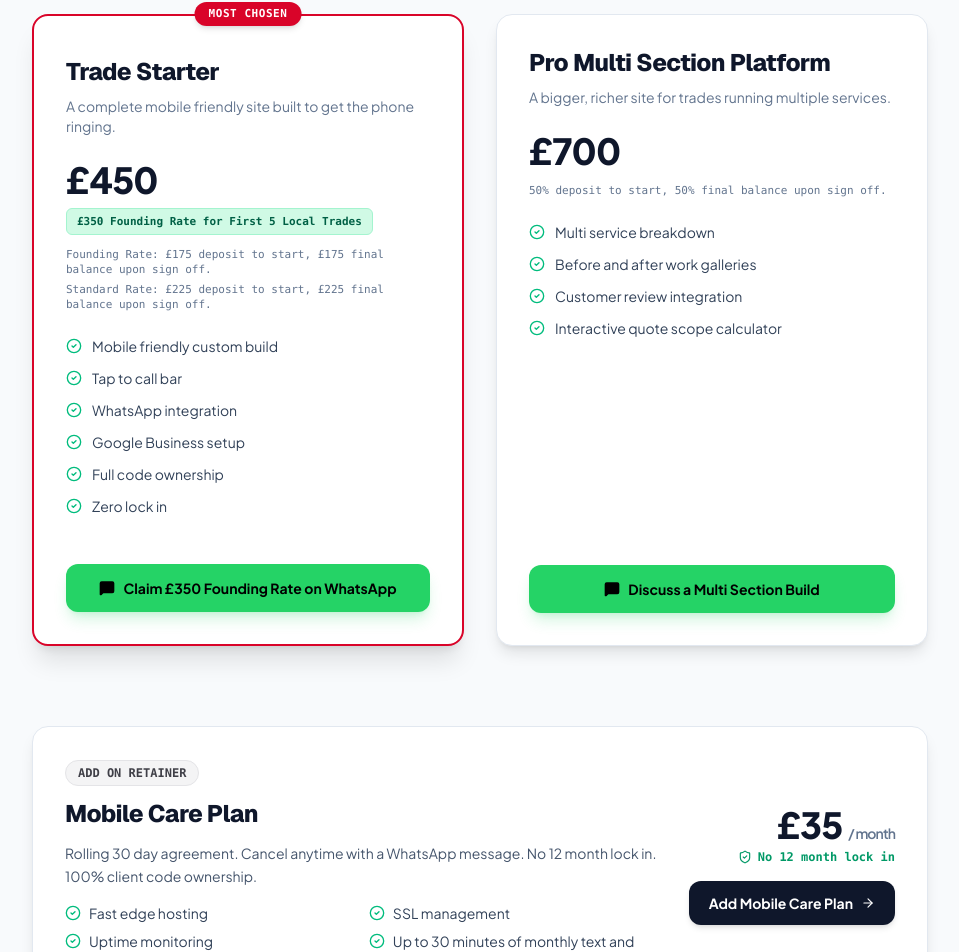
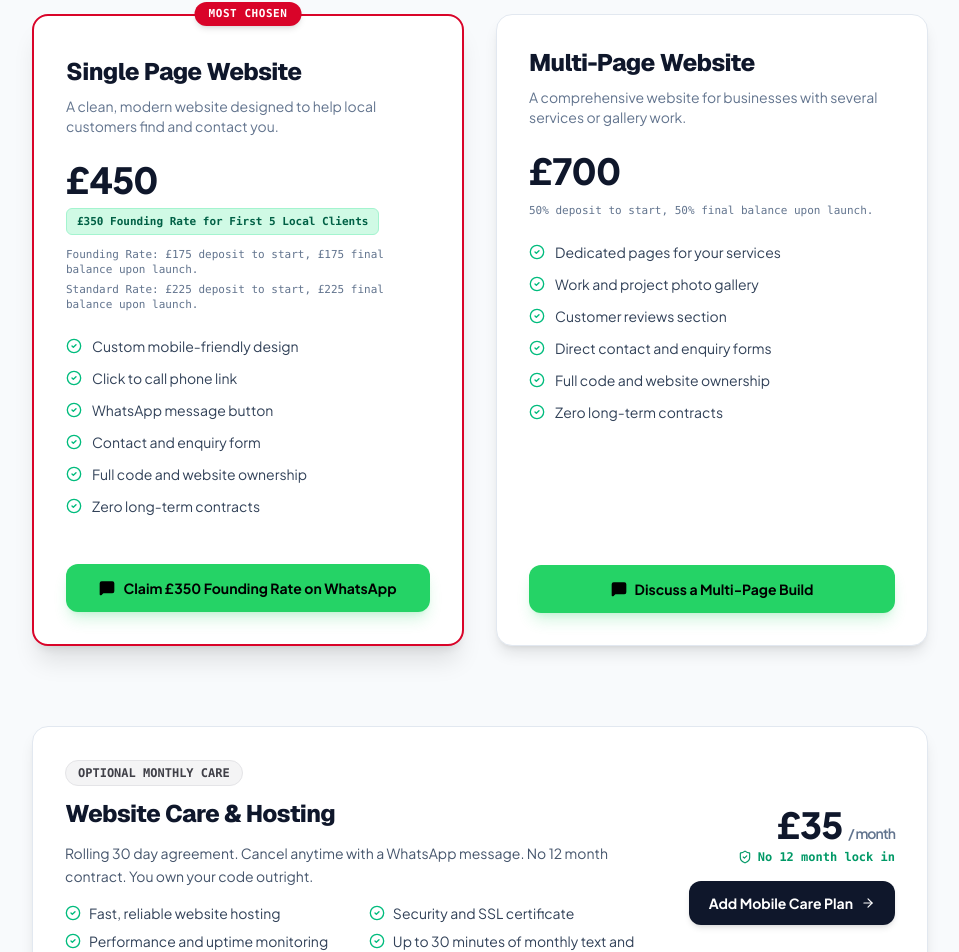
Before and after one commit to stokie2605/dean-wilshaw-web-development, a React (Vite) app: page /pricing in a window 1280 px wide. Shown: the part 295-1247 px from the top of the page, without its empty margins (160-1119 px from the left). Built offline with nearby package versions, Linux system fonts and the light colour scheme.

Commit message:
fix: remove trade jargon, remove false promises, and clean up modal and hero preview

```diff
--- a/src/components/Header.tsx
+++ b/src/components/Header.tsx
@@ -53,7 +53,7 @@ export const Header: React.FC<HeaderProps> = ({ onOpenQuote }) => {
               Design Systems Web
             </span>
             <span className="text-[8px] sm:text-[10px] tracking-widest uppercase font-mono font-semibold text-slate-500 dark:text-zinc-400 mt-1 leading-none">
-              DIGITAL INFRASTRUCTURE
+              WEB DESIGN &amp; DEVELOPMENT
             </span>
           </div>
         </Link>
--- a/src/components/HeroSection.tsx
+++ b/src/components/HeroSection.tsx
@@ -1,7 +1,7 @@
 import React from 'react';
 import { useNavigate } from 'react-router-dom';
 import { Spotlight } from './ui/Spotlight';
-import { ArrowRight, MessageSquare, Phone, Wrench, ShieldCheck, BadgeCheck } from 'lucide-react';
+import { ArrowRight, MessageSquare, Phone } from 'lucide-react';
 
 interface HeroSectionProps {
   onOpenWhatsApp?: () => void;
@@ -27,18 +27,18 @@ export const HeroSection: React.FC<HeroSectionProps> = ({ onOpenWhatsApp }) => {
           {/* Top Badge */}
           <div className="flex flex-wrap gap-2 justify-start mb-1 w-full">
             <div className="bg-zinc-100 text-zinc-700 border border-zinc-200 dark:bg-zinc-900/80 dark:text-zinc-300 dark:border-zinc-800 text-xs px-3 py-1 rounded-full font-medium shadow-sm">
-              <span>Solo Local Engineer &bull; Stoke on Trent &amp; Cheshire &bull; 100% Website Ownership</span>
+              <span>Dean Wilshaw &bull; Web Developer &bull; Stoke-on-Trent &amp; Cheshire</span>
             </div>
           </div>
 
           {/* Main Display Headline */}
           <h1 className="text-3xl sm:text-4xl md:text-5xl font-extrabold tracking-tight leading-tight text-slate-900 dark:text-zinc-100 transition-colors duration-300">
-            Websites and Lead Engines for UK Trades.
+            Clean, Fast Websites for Local Businesses.
           </h1>
 
           {/* Subtitle */}
           <p className="text-base sm:text-lg text-slate-600 dark:text-zinc-400 leading-relaxed max-w-2xl font-normal transition-colors duration-300">
-            Fast, custom mobile websites engineered for local plumbers, electricians, roofers, and builders. Built mobile friendly from the ground up, with instant tap to call buttons, zero agency middle management, and 100% code ownership.
+            Modern, mobile-friendly websites for independent businesses across Stoke-on-Trent and Cheshire. Straightforward pricing, direct contact buttons, and zero monthly contracts.
           </p>
 
           {/* Call to Actions */}
@@ -54,7 +54,7 @@ export const HeroSection: React.FC<HeroSectionProps> = ({ onOpenWhatsApp }) => {
               onClick={() => navigate('/pricing')}
               className="px-6 py-3.5 rounded-xl bg-white dark:bg-zinc-900/60 border border-slate-200 dark:border-zinc-800 text-slate-800 dark:text-zinc-200 hover:bg-slate-50 dark:hover:bg-zinc-800 hover:border-slate-300 dark:hover:border-zinc-700 font-bold text-sm transition-all flex items-center justify-center gap-2 group"
             >
-              <span>View Fixed Packages (£350 Founding Rate)</span>
+              <span>View Packages &amp; Pricing</span>
               <ArrowRight className="w-4 h-4 group-hover:translate-x-1 transition-transform" />
             </button>
           </div>
@@ -62,69 +62,61 @@ export const HeroSection: React.FC<HeroSectionProps> = ({ onOpenWhatsApp }) => {
           {/* Visual Interactive Cards / Micro Proof Neutral Slate Pills */}
           <div className="flex flex-wrap gap-2.5 pt-3 border-t border-slate-200 dark:border-zinc-800 w-full max-w-2xl">
             <div className="bg-zinc-100 text-zinc-700 border border-zinc-200 dark:bg-zinc-900/80 dark:text-zinc-300 dark:border-zinc-800 text-xs px-3 py-1.5 rounded-full font-medium shadow-sm">
-              Mobile Friendly by Design
+              Mobile-Friendly Design
             </div>
             <div className="bg-zinc-100 text-zinc-700 border border-zinc-200 dark:bg-zinc-900/80 dark:text-zinc-300 dark:border-zinc-800 text-xs px-3 py-1.5 rounded-full font-medium shadow-sm">
-              Tap to Call Built In
+              Direct Contact Buttons
             </div>
             <div className="bg-zinc-100 text-zinc-700 border border-zinc-200 dark:bg-zinc-900/80 dark:text-zinc-300 dark:border-zinc-800 text-xs px-3 py-1.5 rounded-full font-medium shadow-sm">
-              No Multi Year Contracts
+              No Long-Term Contracts
             </div>
           </div>
         </div>
 
-        {/* Right Column: Mobile Showcase Card */}
+        {/* Right Column: Clean Business Preview Card */}
         <div className="lg:col-span-5 relative w-full flex flex-col justify-center items-center">
           <div className="w-full max-w-xs mx-auto">
-            <div className="rounded-[2.25rem] border-4 border-slate-900 dark:border-zinc-800 bg-slate-900 dark:bg-black shadow-2xl overflow-hidden">
-              <div className="rounded-[1.75rem] overflow-hidden bg-[#f4f7f9]">
+            <div className="rounded-2xl border border-slate-200 dark:border-zinc-800 bg-white dark:bg-[#0A0D14] shadow-xl overflow-hidden">
+              {/* Card Header */}
+              <div className="bg-slate-100 dark:bg-zinc-900 px-4 py-3 border-b border-slate-200 dark:border-zinc-800 flex items-center justify-between">
+                <div className="flex items-center gap-1.5">
+                  <div className="w-2.5 h-2.5 rounded-full bg-slate-300 dark:bg-zinc-700"></div>
+                  <div className="w-2.5 h-2.5 rounded-full bg-slate-300 dark:bg-zinc-700"></div>
+                  <div className="w-2.5 h-2.5 rounded-full bg-slate-300 dark:bg-zinc-700"></div>
+                </div>
+                <span className="text-[11px] font-medium text-slate-500 dark:text-zinc-400">Mobile View</span>
+              </div>
 
-                {/* Mock status bar */}
-                <div className="h-7 bg-slate-900 dark:bg-black flex items-center justify-center">
-                  <div className="w-16 h-1.5 rounded-full bg-slate-700"></div>
+              {/* Card Body */}
+              <div className="p-5 flex flex-col gap-4">
+                <div>
+                  <span className="text-[11px] font-semibold text-slate-500 dark:text-zinc-400 uppercase tracking-wider">
+                    Independent Business
+                  </span>
+                  <h3 className="text-xl font-extrabold text-slate-900 dark:text-white mt-1 leading-tight">
+                    Your Business Name
+                  </h3>
+                  <p className="text-xs text-slate-600 dark:text-zinc-400 mt-1.5 leading-relaxed">
+                    Clear service description, genuine customer reviews, and direct contact buttons so local customers can reach you immediately.
+                  </p>
                 </div>
 
-                {/* Trade site header */}
-                <div className="bg-white px-4 py-3 border-b border-slate-200 flex items-center gap-2">
-                  <div className="w-7 h-7 rounded-full bg-[#D90429]/10 flex items-center justify-center">
-                    <Wrench className="w-3.5 h-3.5 text-[#D90429]" />
+                <div className="space-y-2 pt-1">
+                  <div className="w-full bg-[#D90429] text-white font-bold py-2.5 rounded-xl shadow-sm flex items-center justify-center gap-2 text-xs">
+                    <Phone className="w-3.5 h-3.5" />
+                    <span>Call Direct: 01782 000000</span>
                   </div>
-                  <span className="font-bold text-slate-800 text-xs">Local Trade Co.</span>
+                  <div className="w-full bg-[#25D366] text-black font-bold py-2.5 rounded-xl shadow-sm flex items-center justify-center gap-2 text-xs">
+                    <MessageSquare className="w-3.5 h-3.5 fill-current" />
+                    <span>Chat on WhatsApp</span>
+                  </div>
                 </div>
 
-                {/* Content */}
-                <div className="p-4 flex flex-col gap-3">
-                  <div className="bg-[#D90429] rounded-2xl p-4 text-white shadow-lg">
-                    <p className="text-[10px] font-bold uppercase tracking-wider text-white/80 mb-1">
-                      Fast Response
-                    </p>
-                    <h3 className="text-lg font-bold mb-3 leading-tight">
-                      Need a Quote Today?
-                    </h3>
-                    <button className="w-full bg-white text-[#D90429] font-bold py-2.5 rounded-xl shadow-md flex items-center justify-center gap-2 text-xs">
-                      <Phone className="w-3.5 h-3.5" />
-                      Tap to Call
-                    </button>
-                  </div>
-
-                  <button className="w-full bg-[#25D366] text-black font-bold py-2.5 rounded-xl shadow-sm flex items-center justify-center gap-2 text-xs">
-                    <MessageSquare className="w-3.5 h-3.5 fill-current" />
-                    Message on WhatsApp
-                  </button>
-
-                  <div className="bg-white rounded-xl p-3 border border-slate-100 flex items-center gap-2.5">
-                    <BadgeCheck className="w-5 h-5 text-emerald-500 shrink-0" />
-                    <span className="text-[11px] font-semibold text-slate-700 leading-tight">
-                      Mobile Friendly by Design
-                    </span>
-                  </div>
+                <div className="pt-2 border-t border-slate-100 dark:border-zinc-800/80 flex items-center justify-between text-[11px] text-slate-500 dark:text-zinc-400">
+                  <span>Stoke &amp; Cheshire</span>
+                  <span className="font-semibold text-slate-700 dark:text-zinc-300">Fast Loading</span>
                 </div>
               </div>
-            </div>
-
-            <div className="mt-4 flex items-center justify-center gap-2 text-xs font-medium text-slate-500 dark:text-zinc-400">
-              <ShieldCheck className="w-4 h-4 text-emerald-500" />
-              <span>Live trade site mockup, built mobile first</span>
             </div>
           </div>
         </div>
--- a/src/pages/PricingPage.tsx
+++ b/src/pages/PricingPage.tsx
@@ -35,46 +35,48 @@ type PricingTier = {
 
 const PRICING_TIERS: PricingTier[] = [
   {
-    id: 'trade-starter',
-    title: 'Trade Starter',
-    subtitle: 'A complete mobile friendly site built to get the phone ringing.',
+    id: 'single-page',
+    title: 'Single Page Website',
+    subtitle: 'A clean, modern website designed to help local customers find and contact you.',
     price: '£450',
-    priceBadge: '£350 Founding Rate for First 5 Local Trades',
+    priceBadge: '£350 Founding Rate for First 5 Local Clients',
     termLines: [
-      'Founding Rate: £175 deposit to start, £175 final balance upon sign off.',
-      'Standard Rate: £225 deposit to start, £225 final balance upon sign off.',
+      'Founding Rate: £175 deposit to start, £175 final balance upon launch.',
+      'Standard Rate: £225 deposit to start, £225 final balance upon launch.',
     ],
     bullets: [
-      'Mobile friendly custom build',
-      'Tap to call bar',
-      'WhatsApp integration',
-      'Google Business setup',
-      'Full code ownership',
-      'Zero lock in',
+      'Custom mobile-friendly design',
+      'Click to call phone link',
+      'WhatsApp message button',
+      'Contact and enquiry form',
+      'Full code and website ownership',
+      'Zero long-term contracts',
     ],
     ctaText: 'Claim £350 Founding Rate on WhatsApp',
-    whatsappMessage: 'Hi Dean, I would like to claim the £350 Founding Rate for the Trade Starter website package.',
+    whatsappMessage: 'Hi Dean, I would like to ask about the £350 single page website package.',
     popular: true,
-    mobileTabLabel: 'Trade Starter',
+    mobileTabLabel: 'Single Page',
     mobileTabPrice: '£350',
   },
   {
-    id: 'pro-multi-section',
-    title: 'Pro Multi Section Platform',
-    subtitle: 'A bigger, richer site for trades running multiple services.',
+    id: 'multi-page',
+    title: 'Multi-Page Website',
+    subtitle: 'A comprehensive website for businesses with several services or gallery work.',
     price: '£700',
     termLines: [
-      '50% deposit to start, 50% final balance upon sign off.',
+      '50% deposit to start, 50% final balance upon launch.',
     ],
     bullets: [
-      'Multi service breakdown',
-      'Before and after work galleries',
-      'Customer review integration',
-      'Interactive quote scope calculator',
+      'Dedicated pages for your services',
+      'Work and project photo gallery',
+      'Customer reviews section',
+      'Direct contact and enquiry forms',
+      'Full code and website ownership',
+      'Zero long-term contracts',
     ],
-    ctaText: 'Discuss a Multi Section Build',
-    whatsappMessage: 'Hi Dean, I would like to discuss the Pro Multi Section Platform package.',
-    mobileTabLabel: 'Pro Platform',
+    ctaText: 'Discuss a Multi-Page Build',
+    whatsappMessage: 'Hi Dean, I would like to discuss a multi-page website for my business.',
+    mobileTabLabel: 'Multi-Page',
     mobileTabPrice: '£700',
   },
 ];
@@ -173,10 +175,10 @@ export const PricingPage: React.FC = () => {
               Transparent Pricing
             </div>
             <h1 className="text-2xl sm:text-3xl md:text-4xl font-extrabold mb-3 tracking-tight text-slate-900 dark:text-white">
-              Simple, Honest Trade Pricing
+              Simple, Honest Pricing for Local Businesses
             </h1>
             <p className="text-sm sm:text-base text-slate-600 dark:text-zinc-400">
-              Two fixed packages, no hidden fees, and zero platform lock in. You own 100% of your website outright.
+              Two clear packages, no hidden fees, and zero platform lock in. You own 100% of your website outright.
             </p>
           </div>
 
@@ -219,25 +221,25 @@ export const PricingPage: React.FC = () => {
             </div>
           </div>
 
-          {/* Add On Retainer: Mobile Care Plan */}
+          {/* Add On Retainer: Website Care Plan */}
           <div className="max-w-4xl mx-auto">
             <div className="bg-white dark:bg-[#0A0D14] border border-slate-200 dark:border-white/[0.08] rounded-2xl p-6 sm:p-8 shadow-lg">
               <div className="flex flex-col lg:flex-row lg:items-center justify-between gap-6">
                 <div className="space-y-3 max-w-2xl">
                   <span className="inline-block px-3 py-1 rounded-full text-[10px] sm:text-xs font-semibold uppercase font-mono border bg-zinc-100 text-zinc-700 border-zinc-200 dark:bg-zinc-900/80 dark:text-zinc-300 dark:border-zinc-800">
-                    Add On Retainer
+                    Optional Monthly Care
                   </span>
                   <h3 className="text-xl sm:text-2xl font-extrabold text-slate-900 dark:text-white tracking-tight">
-                    Mobile Care Plan
+                    Website Care &amp; Hosting
                   </h3>
                   <p className="text-xs sm:text-sm text-slate-600 dark:text-zinc-400 leading-relaxed">
-                    Rolling 30 day agreement. Cancel anytime with a WhatsApp message. No 12 month lock in. 100% client code ownership.
+                    Rolling 30 day agreement. Cancel anytime with a WhatsApp message. No 12 month contract. You own your code outright.
                   </p>
                   <ul className="grid grid-cols-1 sm:grid-cols-2 gap-2 pt-1">
                     {[
-                      'Fast edge hosting',
-                      'SSL management',
-                      'Uptime monitoring',
+                      'Fast, reliable website hosting',
+                      'Security and SSL certificate',
+                      'Performance and uptime monitoring',
                       'Up to 30 minutes of monthly text and photo updates',
                     ].map((feature) => (
                       <li key={feature} className="flex items-start gap-2 text-xs sm:text-sm text-slate-700 dark:text-zinc-300">
```
Also changed, not shown: src/components/AboutDeanSection.tsx (+9 -9 lines), src/components/WhatsAppModal.tsx (+23 -26 lines).
